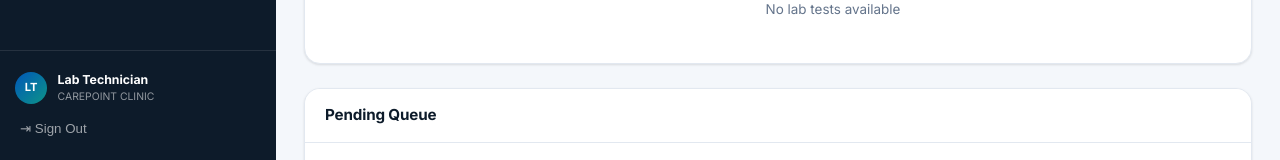
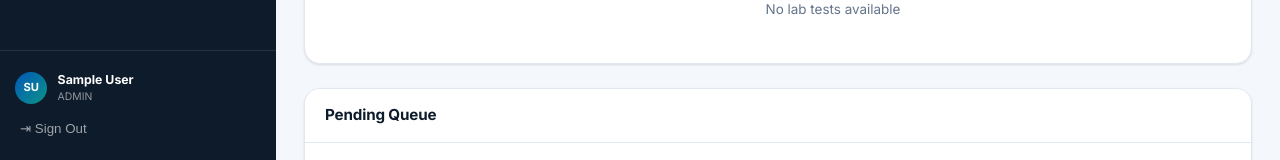
Before and after one commit to pra4teek/ClinicManagementSystem, a React (Vite) app in the folder frontend-react/: page /lab-tests in a window 1280 px wide. Shown: the part 639-799 px from the top of the page. Built offline with nearby package versions, Linux system fonts and the light colour scheme; sample sign-in values are in the browser's storage.

Commit message:
Updated Name to Lab Technician

```diff
--- a/frontend-react/src/pages/LabTestList.jsx
+++ b/frontend-react/src/pages/LabTestList.jsx
@@ -1,5 +1,6 @@
 import { useEffect, useMemo, useState } from 'react';
 import { useLocation, useNavigate } from 'react-router-dom';
+import authService from '../services/authService';
 import { getLabTest, loadLabData, saveLabData } from '../services/labService';
 import '../styles/labPages.css';
 
@@ -36,6 +37,10 @@ function formatOrderDateTime(order) {
 export default function LabTestList() {
   const navigate = useNavigate();
   const location = useLocation();
+  const currentUser = authService.getCurrentUser();
+  const displayName = currentUser?.name || 'Malathi Sreekumar';
+  const displayRole = currentUser?.role || 'Lab Technician';
+  const userInitials = displayName.split(/\s+/).filter(Boolean).slice(0, 2).map((part) => part[0]).join('').toUpperCase();
   const [data, setData] = useState(() => loadLabData());
   const [section, setSection] = useState(() => location.state?.section || 'orders');
   const [reportSearch, setReportSearch] = useState('');
@@ -172,7 +177,7 @@ export default function LabTestList() {
           ))}
         </nav>
         <div className="lab-sidebar-footer">
-          <div className="lab-user"><span className="lab-avatar">LT</span><span><strong>Lab Technician</strong><small>CarePoint Clinic</small></span></div>
+          <div className="lab-user"><span className="lab-avatar">{userInitials}</span><span><strong>{displayName}</strong><small>{displayRole}</small></span></div>
           <button className="lab-signout" onClick={() => { localStorage.removeItem('token'); localStorage.removeItem('accessToken'); localStorage.removeItem('user'); navigate('/login'); }}>⇥ Sign Out</button>
         </div>
       </aside>
```
